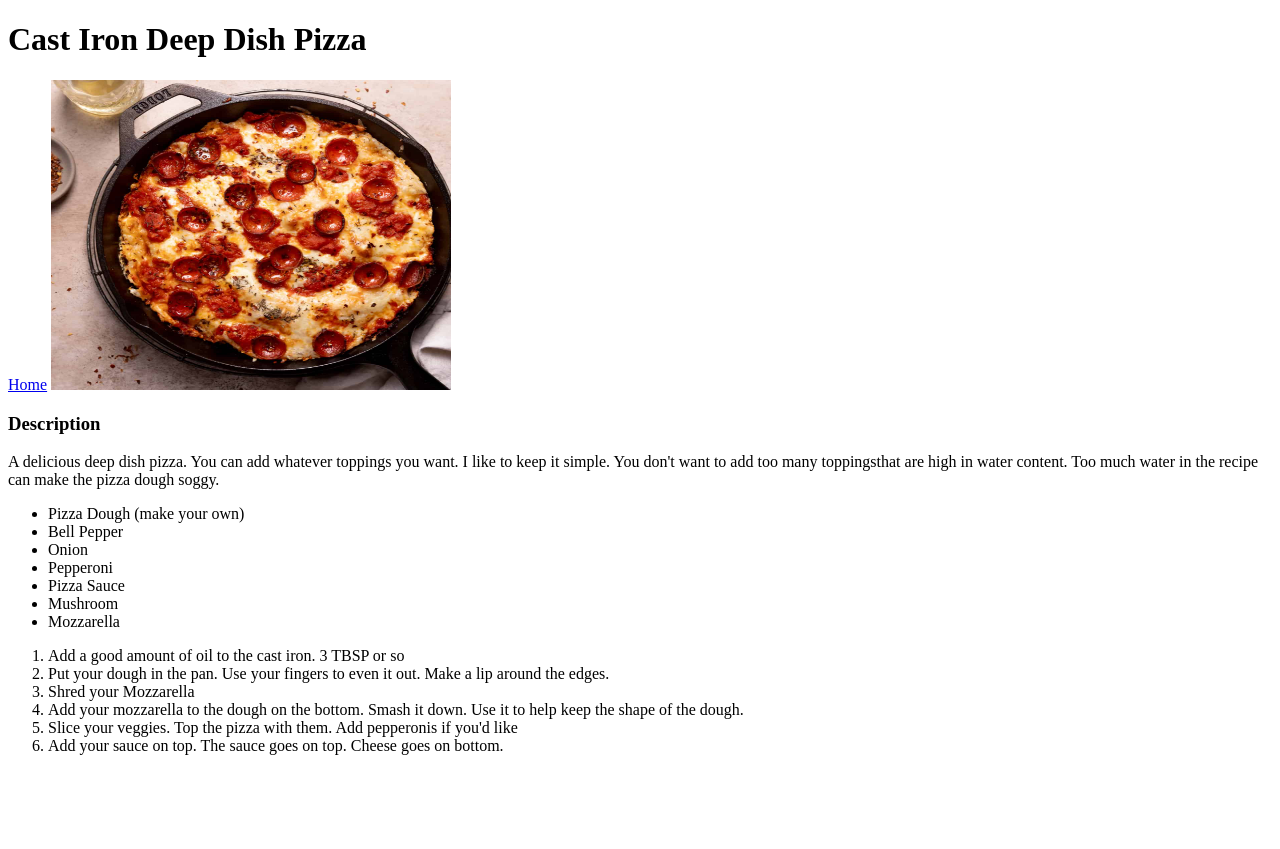
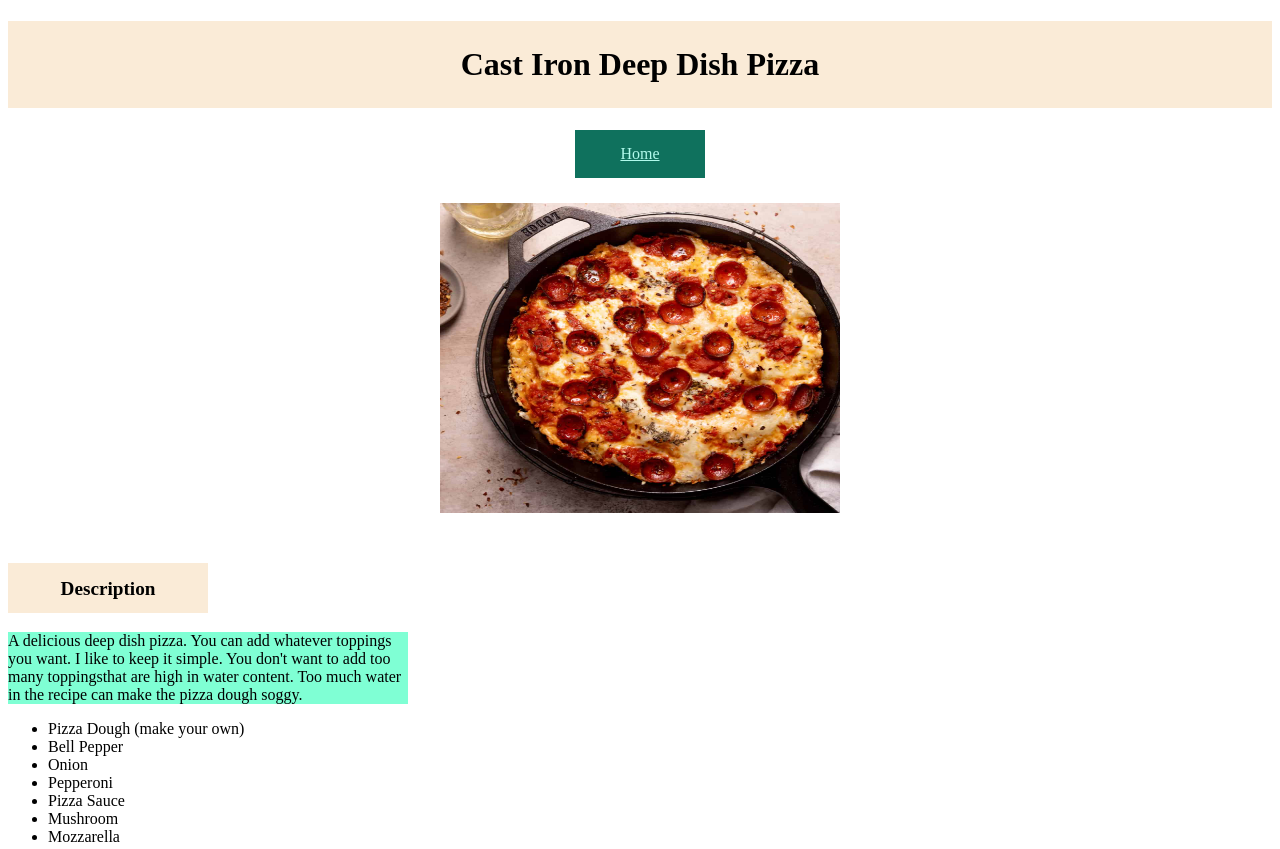
Before and after one commit to ntmaxwell/odin-recipes1, a plain HTML site: page recipes/pizza.html in a window 1280 px wide. Shown: the top 849 px of the page. Before the commit the page ends 800 px from the top, so only its background shows below. Drawn offline with Linux system fonts and the light colour scheme.

Commit message:
Add css styling to recipes project
This commit demonstrates simple CSS styling
for our recipes page. I didn't finish styling
the lists because I didn't feel like it. That's
kind of lazy, but it is what it is. On to flexbox!

```diff
--- a/recipes/pizza.html
+++ b/recipes/pizza.html
@@ -4,13 +4,15 @@
     <meta charset="UTF-8">
     <meta name="viewport" content="width=device-width, initial-scale=1.0">
     <title>Cast Iron Pizza</title>
+    <link rel="stylesheet" href="../style.css">
+
 </head>
 <body>
-    <h1>Cast Iron Deep Dish Pizza</h1>
-    <a href="../index.html">Home</a>
+    <h1 class="title">Cast Iron Deep Dish Pizza</h1>
+    <a href="../index.html" class="home">Home</a>
     <img src="../images/pizza.jpg" alt="Picture of a cast iron pizza" height="310" width="400">
 
-    <h3>Description</h3>
+    <h3 class="Description">Description</h3>
     <p>
         A delicious deep dish pizza. You can add whatever toppings you want.
         I like to keep it simple. You don't want to add too many toppingsthat are high in water content.
--- /dev/null
+++ b/style.css
@@ -0,0 +1,49 @@
+.link-body {
+    background-color: rgb(15, 113, 93);
+    text-align: center;
+    padding: 25px;
+    font-size: large;
+}
+
+a {
+    color: rgb(177, 250, 236)
+}
+
+.title {
+    background-color: antiquewhite;
+    text-align: center;
+    padding: 25px 50px 25px 50px;
+}
+
+img {
+    display: block;
+    margin: auto;
+}
+
+.home {
+    display: block;
+    width: 100px;
+    margin: auto;
+    background-color: rgb(15, 113, 93);
+    text-align: center;
+    padding: 15px;
+    margin-bottom: 25px;
+
+}
+
+.Description {
+    background-color: antiquewhite;
+    box-sizing: border-box;
+    height: 50px;
+    width: 200px;
+    padding: 15px;
+    text-align: center;
+    font-size: larger;
+    margin-top: 50px;
+}
+
+p {
+    box-sizing: border-box;
+    width: 400px;
+    background-color: aquamarine;
+}
```
Also changed, not shown: index.html (+7 -4 lines), recipes/hamburgers.html (+5 -3 lines), recipes/texmextacos.html (+5 -3 lines).
